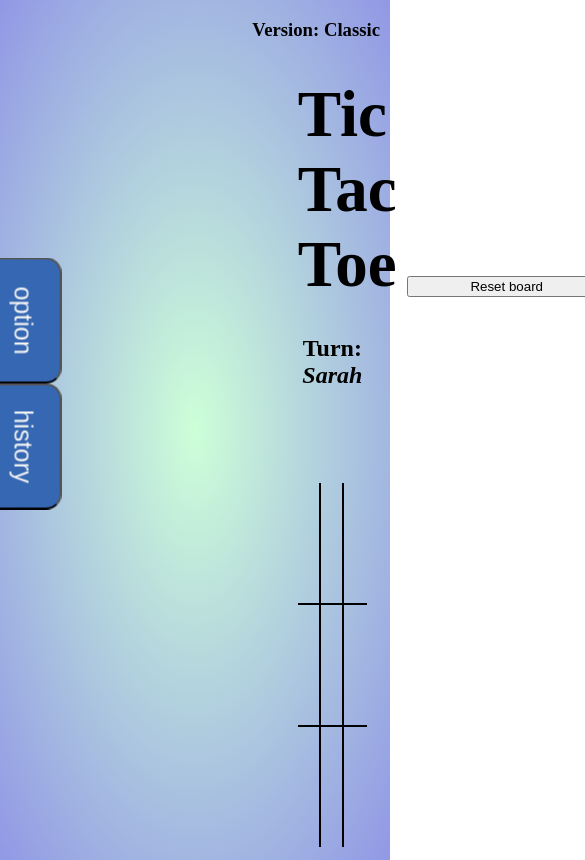
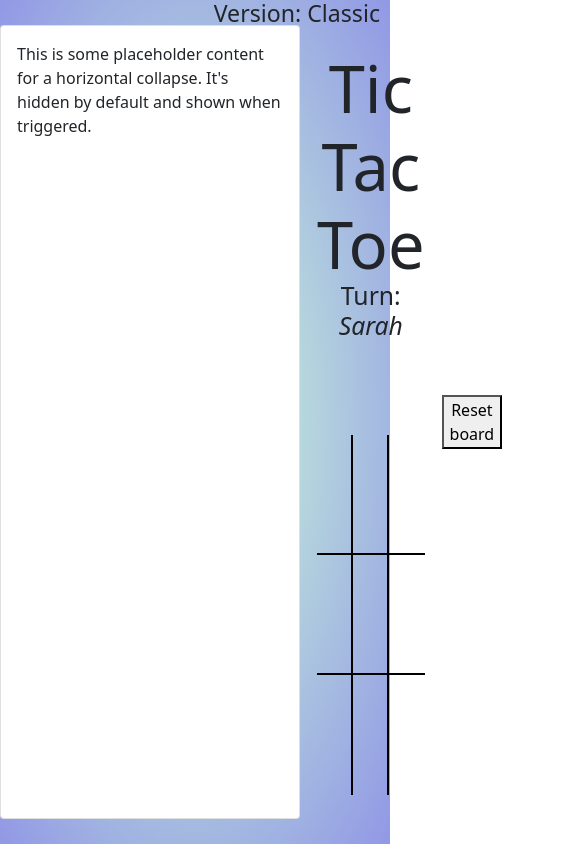
Before and after one commit to GabrielleHandy/TicTacToe, a plain HTML site: page index.html in a window 390 px wide. Both pictures are taken after a click on the button "option". Shown: the top 860 px of the page, 585 px wide, since content can reach past the window. Drawn offline with nearby package versions, Linux system fonts and the light colour scheme.

Commit message:
Made ebsite more responsive

```diff
--- a/index.html
+++ b/index.html
@@ -4,20 +4,25 @@
     <meta charset="UTF-8">
     <meta name="viewport" content="width=device-width">
     <title>Tic Tac Toe</title>
+    <link href="https://cdn.jsdelivr.net/npm/bootstrap@5.1.3/dist/css/bootstrap.min.css" rel="stylesheet" integrity="sha384-1BmE4kWBq78iYhFldvKuhfTAU6auU8tT94WrHftjDbrCEXSU1oBoqyl2QvZ6jIW3" crossorigin="anonymous">
     <link rel="stylesheet" href="style.css">
 </head>
 <body>
-    <div id="grid">
+    <div id="container">
     <div id="option-history">
         <nav id="option-historyBtns">
-            <button id="optionBtn">option</button>
+            <button id="optionBtn" class="btn btn-primary" type="button" data-bs-toggle="collapse" data-bs-target="#Options" aria-expanded="false" aria-controls="Options">option</button>
             <button id="historyBtn">history</button>
         </nav>
-        <div id="option">
-
+        <div id="optionMenu">
+            <div class="collapse collapse-horizontal" id="Options">
+                <div class="card card-body" style="width: 300px;">
+                    This is some placeholder content for a horizontal collapse. It's hidden by default and shown when triggered.
+                </div>
         </div>
         <div id="history">
 
+        </div>
         </div>
     </div>
     <div id="mainContent">
@@ -30,7 +35,7 @@
         <button class="reset">Reset board</button>
     </div>
 </div>
-
-    <script src="script.js"></script>
+<script src="script.js"></script>
+<script src="https://cdn.jsdelivr.net/npm/bootstrap@5.1.3/dist/js/bootstrap.bundle.min.js" integrity="sha384-ka7Sk0Gln4gmtz2MlQnikT1wXgYsOg+OMhuP+IlRH9sENBO0LRn5q+8nbTov4+1p" crossorigin="anonymous"></script>
 </body>
 </html>
--- a/style.css
+++ b/style.css
@@ -6,22 +6,28 @@ html body{
 
 
 
-#grid{
-    display: grid;
-    grid-template-columns: 250px 1fr 250px;
-    grid-template-rows: 1fr 1fr 1fr;
-    height: 90%;
+#container{
+    display: flex;
+    justify-content: space-around;
+    height: 100%;
     padding: 25px;
+    align-items: center;
 }
 /* Buttons */
 #option-history{
-    grid-column: 1/ 1;
     display: flex;
     flex-direction: row;
-    grid-row: 1/3;
+    height: 100%;
 }
 
-
+#optionMenu{
+    margin-left: -25px;
+    height: 100%;
+}
+#Options, #Options .card{
+    height: 100%;
+    z-index: 3;
+}
 nav{
     position: fixed;
     display: flex;
@@ -51,12 +57,12 @@ nav button{
     margin-top: -10px;
 }
 #mainContent{
-    grid-column: 2;
     display: flex;
     flex-direction: column;
     text-align: center;
-    grid-row: 1/ 3;
-    padding: 0 15%;
+    padding: 0 5%;
+    width: 60%;
+    align-items: center;
 
 }
 
@@ -67,13 +73,13 @@ nav button{
 }
 .winningSquares{
     box-shadow: #000000 0px 2px 20px 1px;
-
+    animation: winnnerRainbow duration;
 }
 #ticTacBoard{
     display:grid;
     grid-template-columns: repeat(3, 1fr);
     grid-template-rows: repeat(3, 1fr);
-
+    width: 100%;
 
 }
 .square{
@@ -116,14 +122,11 @@ nav button{
 
 /* results */
 #results{
-    grid-column: 3/3;
     display: flex;
     flex-direction: column;
     text-align: center;
-    grid-row: 1/ 3;
-    justify-content: center;
-    align-items: stretch;
-    padding: 0 25px;
+    align-items: flex-start;
+    width: 15%;
 }
 #results div{
     height:50px;
```
